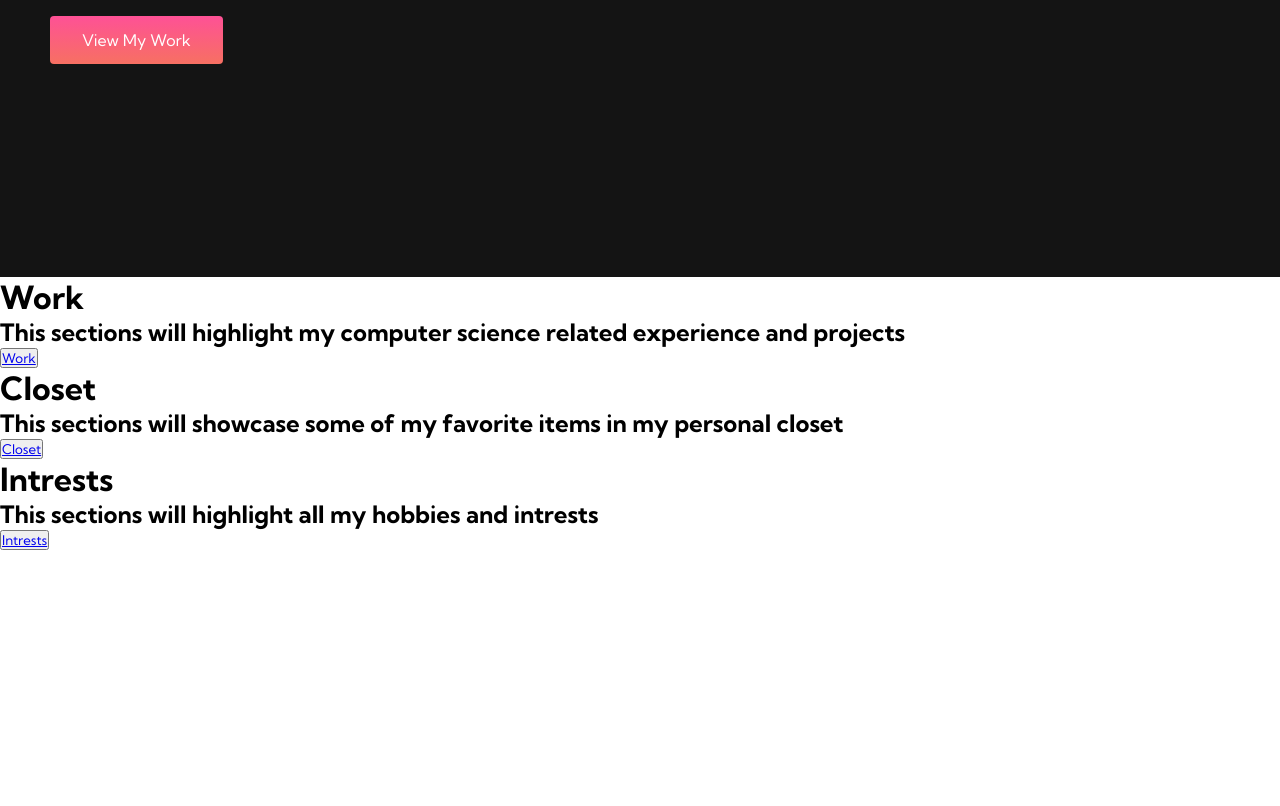
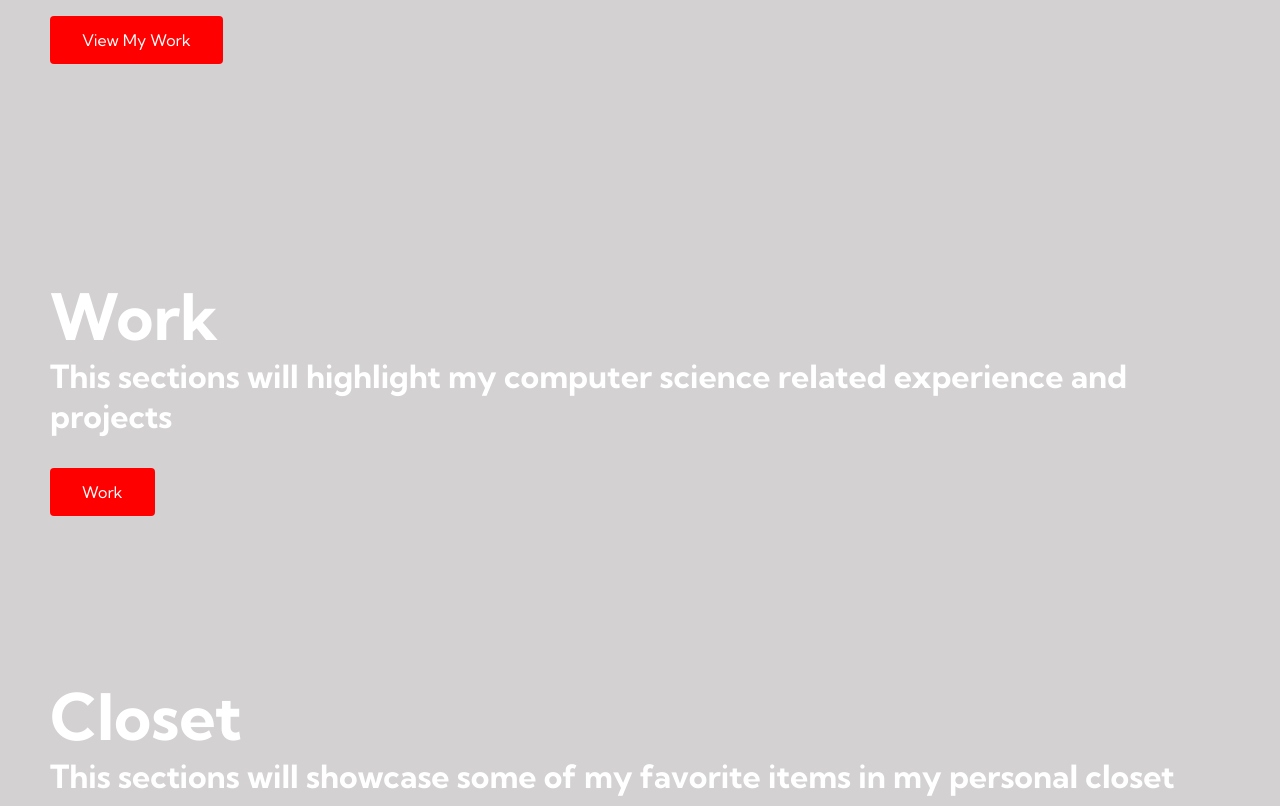
Before and after one commit to Breecu/Personal_website, a plain HTML site: page index.html in a window 1280 px wide. Shown: the part 523-1329 px from the top of the page. Before the commit the page ends 1073 px from the top, so only its background shows below. Drawn offline with Linux system fonts and the light colour scheme.

Commit message:
Add files via upload

```diff
--- a/styles.css
+++ b/styles.css
@@ -6,7 +6,7 @@
 }
 
 .navbar{
-    background: #131313;
+    background: #c9c4c4;
     height: 80px;
     display: flex;
     justify-content: center;
@@ -29,8 +29,7 @@
 }
 
 #navbar__logo{
-    background-color: #ff8177;
-    background-image: linear-gradient(to top, #ff0844 0%, #ffb199 100%);
+    background-color: #f77062;
     background-size: 100%;
     -webkit-background-clip: text;
     -moz-background-clip: text;
@@ -123,7 +122,7 @@
         transition: all 0.5s ease;
         height: 50vh;
         z-index: -1;
-        background: #131313;
+        background: #111010;
     }
 
     .navbar__menu.active{
@@ -201,7 +200,7 @@
 /* Hero section CSS */
 
 .main{
-    background-color: #141414;
+    background-color: #c9c4c4;
 }
 
 .main__container{
@@ -211,33 +210,37 @@
     justify-self: center;
     margin: 0 auto;
     height: 90vh;
-    background-color: #141414;
+    background-color: #d3d1d1;
     z-index: 1;
     width: 100%;
-    max-width: 1300px;
+    max-width: 1500px;
     padding: 0 50px;
 }
 
 .main__content h1{
     font-size: 4rem;
     background-color: #ff8177;
-    background-image: linear-gradient(to top, #ff0844 0%, #ffb199 100%);
+    background-image: linear-gradient(to top, #fffcfc 0%, #9e9d9c 100%);
     background-size: 100%;
     -webkit-background-clip: text;
     -moz-background-clip: text;
     -webkit-text-fill-color: transparent;
     -moz-text-fill-color: transparent;
+    -webkit-text-stroke-width: 2px;
+    -webkit-text-stroke-color: black;
 }
 
 .main__content h2{
     font-size: 4rem;
     background-color: #ff8177;
-    background-image: linear-gradient(to top, #b721ff 0%, #21d4fd 100%);
+    background-image: linear-gradient(to top, #fffcfc 0%, #9e9d9c 100%);
     background-size: 100%;
     -webkit-background-clip: text;
     -moz-background-clip: text;
     -webkit-text-fill-color: transparent;
     -moz-text-fill-color: transparent;
+    -webkit-text-stroke-width: 2px;
+    -webkit-text-stroke-color: black;
 }
 
 .main__content p{
@@ -249,7 +252,7 @@
 
 .main__btn{
     font-size: 1rem;
-    background-image: linear-gradient(to top, #f77062 0%, #fe5196 100%);
+    background: red;
     padding: 14px 32px;
     border: none;
     border-radius: 4px;
@@ -294,10 +297,215 @@
 
 #main__img{
     height: 80%;
-    width: 80%;
+    width: 100%;
 }
 
-/* mobile responsive*/
+.work{
+    background-color: #c9c4c4;
+}
+
+.work__container{
+    display: block;
+    align-items: center;
+    justify-self: center;
+    margin: 0 auto;
+    height: 50vh;
+    background-color: #d3d1d1;
+    z-index: 1;
+    width: 100%;
+    max-width: 1500px;
+    padding: 0 50px;
+}
+
+.work__content h1{
+    font-size: 4rem;
+    color: white;
+}
+
+.work__content h2{
+    font-size: 2rem;
+    color: white;
+}
+
+.work__btn{
+    font-size: 1rem;
+    background: red;
+    padding: 14px 32px;
+    border: none;
+    border-radius: 4px;
+    color: #fff;
+    margin-top: 2rem;
+    cursor: pointer;
+    position: relative;
+    transition: all 0.35s;
+    outline: none;
+
+}
+
+.work__btn a{
+    position: relative;
+    z-index: 2;
+    color: #fff;
+    text-decoration: none;
+}
+
+.work__btn:after{
+    position: absolute;
+    content: '';
+    top: 0;
+    left: 0;
+    width: 0;
+    height: 100%;
+    background: #4837ff;
+    transition: all 0.35s;
+    border-radius: 4px;
+}
+
+.work__btn:hover{
+    color: #fff;
+}
+
+.work__btn:hover:after{
+    width: 100%;
+}
+
+.closet{
+    background-color: #c9c4c4;
+}
+
+.closet__container{
+    display: block;
+    align-items: center;
+    justify-self: center;
+    margin: 0 auto;
+    height: 50vh;
+    background-color: #d3d1d1;
+    z-index: 1;
+    width: 100%;
+    max-width: 1500px;
+    padding: 0 50px;
+}
+
+.closet__content h1{
+    font-size: 4rem;
+    color: white;
+}
+
+.closet__content h2{
+    font-size: 2rem;
+    color: white;
+}
+
+.closet__btn{
+    font-size: 1rem;
+    background: red;
+    padding: 14px 32px;
+    border: none;
+    border-radius: 4px;
+    color: #fff;
+    margin-top: 2rem;
+    cursor: pointer;
+    position: relative;
+    transition: all 0.35s;
+    outline: none;
+
+}
+
+.closet__btn a{
+    position: relative;
+    z-index: 2;
+    color: #fff;
+    text-decoration: none;
+}
+
+.closet__btn:after{
+    position: absolute;
+    content: '';
+    top: 0;
+    left: 0;
+    width: 0;
+    height: 100%;
+    background: #4837ff;
+    transition: all 0.35s;
+    border-radius: 4px;
+}
+
+.closet__btn:hover{
+    color: #fff;
+}
+
+.closet__btn:hover:after{
+    width: 100%;
+}
+
+.intrests{
+    background-color: #c9c4c4;
+}
+
+.intrests__container{
+    display: block;
+    align-items: center;
+    justify-self: center;
+    margin: 0 auto;
+    height: 50vh;
+    background-color: #d3d1d1;
+    z-index: 1;
+    width: 100%;
+    max-width: 1500px;
+    padding: 0 50px;
+}
+
+.intrests__content h1{
+    font-size: 4rem;
+    color: white;
+}
+
+.intrests__content h2{
+    font-size: 2rem;
+    color: white;
+}
+
+.intrests__btn{
+    font-size: 1rem;
+    background: red;
+    padding: 14px 32px;
+    border: none;
+    border-radius: 4px;
+    color: #fff;
+    margin-top: 2rem;
+    cursor: pointer;
+    position: relative;
+    transition: all 0.35s;
+    outline: none;
+
+}
+
+.intrests__btn a{
+    position: relative;
+    z-index: 2;
+    color: #fff;
+    text-decoration: none;
+}
+
+.intrests__btn:after{
+    position: absolute;
+    content: '';
+    top: 0;
+    left: 0;
+    width: 0;
+    height: 100%;
+    background: #4837ff;
+    transition: all 0.35s;
+    border-radius: 4px;
+}
+
+.intrests__btn:hover{
+    color: #fff;
+}
+
+.intrests__btn:hover:after{
+    width: 100%;
+}
 
 @media screen and (max-width: 768px){
     .main__container{
```
Also changed, not shown: work.html (added, +62 -0 lines).
